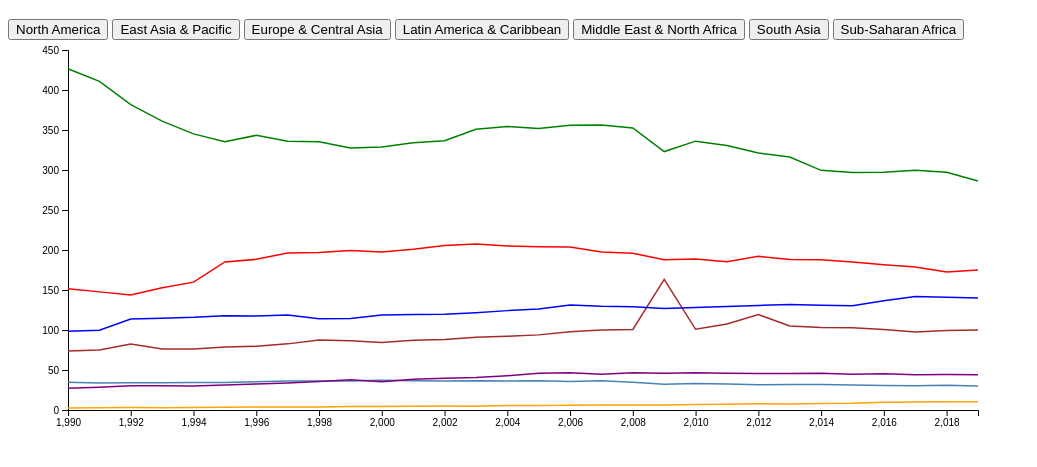
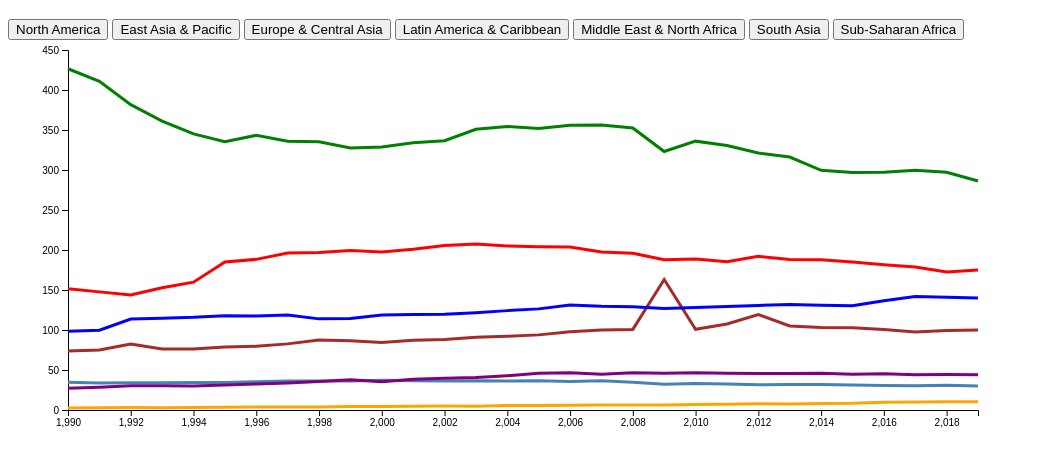
Before and after one commit to ryan-weaverr/CPSC-4030-Project, a plain HTML site: page index.html in a window 1280 px wide. Shown: the part 61-528 px from the top of the page, without its empty margins (0-1037 px from the left). Drawn offline with nearby package versions, Linux system fonts and the light colour scheme.

Commit message:
Added variables and mouseover events

```diff
--- a/index.html
+++ b/index.html
@@ -4,7 +4,7 @@
     <meta charset="UTF-8"/>
     <title>Bar chart D3</title>
     <link rel="stylesheet" href="app.css">
-    <script src="https://d3js.org/d3.v4.js"></script>
+    <script src="https://d3js.org/d3.v7.min.js"></script>
   </head>
 
   <body>
--- a/script.js
+++ b/script.js
@@ -1,3 +1,8 @@
+//Read the data
+d3.csv("data/region.csv").then(function (data) {
+  var strokeWidth = 3;
+  var mouseWidth = 5;
+
   // set the dimensions and margins of the graph
   var margin = { top: 10, right: 30, bottom: 30, left: 60 },
     width = 1000 - margin.left - margin.right,
@@ -12,23 +17,11 @@ var svg = d3
     .append("g")
     .attr("transform", "translate(" + margin.left + "," + margin.top + ")");
 
-//Read the data
-d3.csv(
-  "data/region.csv",
-
-  // Now I can use this dataset:
-  function (data) {
-    console.log(data.NorthAmerica);
-    console.log(data.Year);
-
   var yAccessor = (d) => d.NorthAmerica;
   var xAccessor = (d) => d.Year;
 
   // Add X axis
-    var x = d3
-      .scaleLinear()
-      .domain(d3.extent(data, xAccessor))
-      .range([0, width]);
+  var x = d3.scaleLinear().domain(d3.extent(data, xAccessor)).range([0, width]);
   svg
     .append("g")
     .attr("transform", "translate(0," + height + ")")
@@ -44,7 +37,7 @@ d3.csv(
     .datum(data)
     .attr("fill", "none")
     .attr("stroke", "steelblue")
-      .attr("stroke-width", 1.5)
+    .attr("stroke-width", strokeWidth)
     .attr(
       "d",
       d3
@@ -55,14 +48,19 @@ d3.csv(
         .y(function (d) {
           return y(d.NorthAmerica);
         })
-      ).on("mouseover", (event, data)=> { console.log(data)})
-      .on("mouseout", (event, data)=> { console.log(data)});
+    )
+    .on("mouseover", function (d, i) {
+      d3.select(this).attr("stroke-width", mouseWidth);
+    })
+    .on("mouseout", function (d, i) {
+      d3.select(this).attr("stroke-width", strokeWidth);
+    });
   svg
     .append("path")
     .datum(data)
     .attr("fill", "none")
     .attr("stroke", "green")
-      .attr("stroke-width", 1.5)
+    .attr("stroke-width", strokeWidth)
     .attr(
       "d",
       d3
@@ -73,14 +71,19 @@ d3.csv(
         .y(function (d) {
           return y(d.EuropeCentralAsia);
         })
-      ).on("mouseover", (event, data)=> { console.log(data)})
-      .on("mouseout", (event, data)=> { console.log(data)});
+    )
+    .on("mouseover", function (d, i) {
+      d3.select(this).attr("stroke-width", mouseWidth);
+    })
+    .on("mouseout", function (d, i) {
+      d3.select(this).attr("stroke-width", strokeWidth);
+    });
   svg
     .append("path")
     .datum(data)
     .attr("fill", "none")
     .attr("stroke", "brown")
-      .attr("stroke-width", 1.5)
+    .attr("stroke-width", strokeWidth)
     .attr(
       "d",
       d3
@@ -91,14 +94,19 @@ d3.csv(
         .y(function (d) {
           return y(d.LatinAmericaCaribbean);
         })
-      ).on("mouseover", (event, data)=> { console.log(data)})
-      .on("mouseout", (event, data)=> { console.log(data)});
+    )
+    .on("mouseover", function (d, i) {
+      d3.select(this).attr("stroke-width", mouseWidth);
+    })
+    .on("mouseout", function (d, i) {
+      d3.select(this).attr("stroke-width", strokeWidth);
+    });
   svg
     .append("path")
     .datum(data)
     .attr("fill", "none")
     .attr("stroke", "red")
-      .attr("stroke-width", 1.5)
+    .attr("stroke-width", strokeWidth)
     .attr(
       "d",
       d3
@@ -109,14 +117,19 @@ d3.csv(
         .y(function (d) {
           return y(d.MiddleEastNorthAfrica);
         })
-      ).on("mouseover", (event, data)=> { console.log(data)})
-      .on("mouseout", (event, data)=> { console.log(data)});
+    )
+    .on("mouseover", function (d, i) {
+      d3.select(this).attr("stroke-width", mouseWidth);
+    })
+    .on("mouseout", function (d, i) {
+      d3.select(this).attr("stroke-width", strokeWidth);
+    });
   svg
     .append("path")
     .datum(data)
     .attr("fill", "none")
     .attr("stroke", "orange")
-      .attr("stroke-width", 1.5)
+    .attr("stroke-width", strokeWidth)
     .attr(
       "d",
       d3
@@ -127,14 +140,19 @@ d3.csv(
         .y(function (d) {
           return y(d.SouthAsia);
         })
-      ).on("mouseover", (event, data)=> { console.log(data)})
-      .on("mouseout", (event, data)=> { console.log(data)});
+    )
+    .on("mouseover", function (d, i) {
+      d3.select(this).attr("stroke-width", mouseWidth);
+    })
+    .on("mouseout", function (d, i) {
+      d3.select(this).attr("stroke-width", strokeWidth);
+    });
   svg
     .append("path")
     .datum(data)
     .attr("fill", "none")
     .attr("stroke", "purple")
-      .attr("stroke-width", 1.5)
+    .attr("stroke-width", strokeWidth)
     .attr(
       "d",
       d3
@@ -145,14 +163,19 @@ d3.csv(
         .y(function (d) {
           return y(d.SubSaharanAfrica);
         })
-      ).on("mouseover", (event, data)=> { console.log(data)})
-      .on("mouseout", (event, data)=> { console.log(data)});
+    )
+    .on("mouseover", function (d, i) {
+      d3.select(this).attr("stroke-width", mouseWidth);
+    })
+    .on("mouseout", function (d, i) {
+      d3.select(this).attr("stroke-width", strokeWidth);
+    });
   svg
     .append("path")
     .datum(data)
     .attr("fill", "none")
     .attr("stroke", "blue")
-      .attr("stroke-width", 1.5)
+    .attr("stroke-width", strokeWidth)
     .attr(
       "d",
       d3
@@ -163,7 +186,11 @@ d3.csv(
         .y(function (d) {
           return y(d.EastAsiaPacific);
         })
-      ).on("mouseover", (event, data)=> { console.log(data)})
-      .on("mouseout", (event, data)=> { console.log(data)});
-  }
-);
+    )
+    .on("mouseover", function (d, i) {
+      d3.select(this).attr("stroke-width", mouseWidth);
+    })
+    .on("mouseout", function (d, i) {
+      d3.select(this).attr("stroke-width", strokeWidth);
+    });
+});
```
Lines whose indentation alone changed are shown as unchanged.
